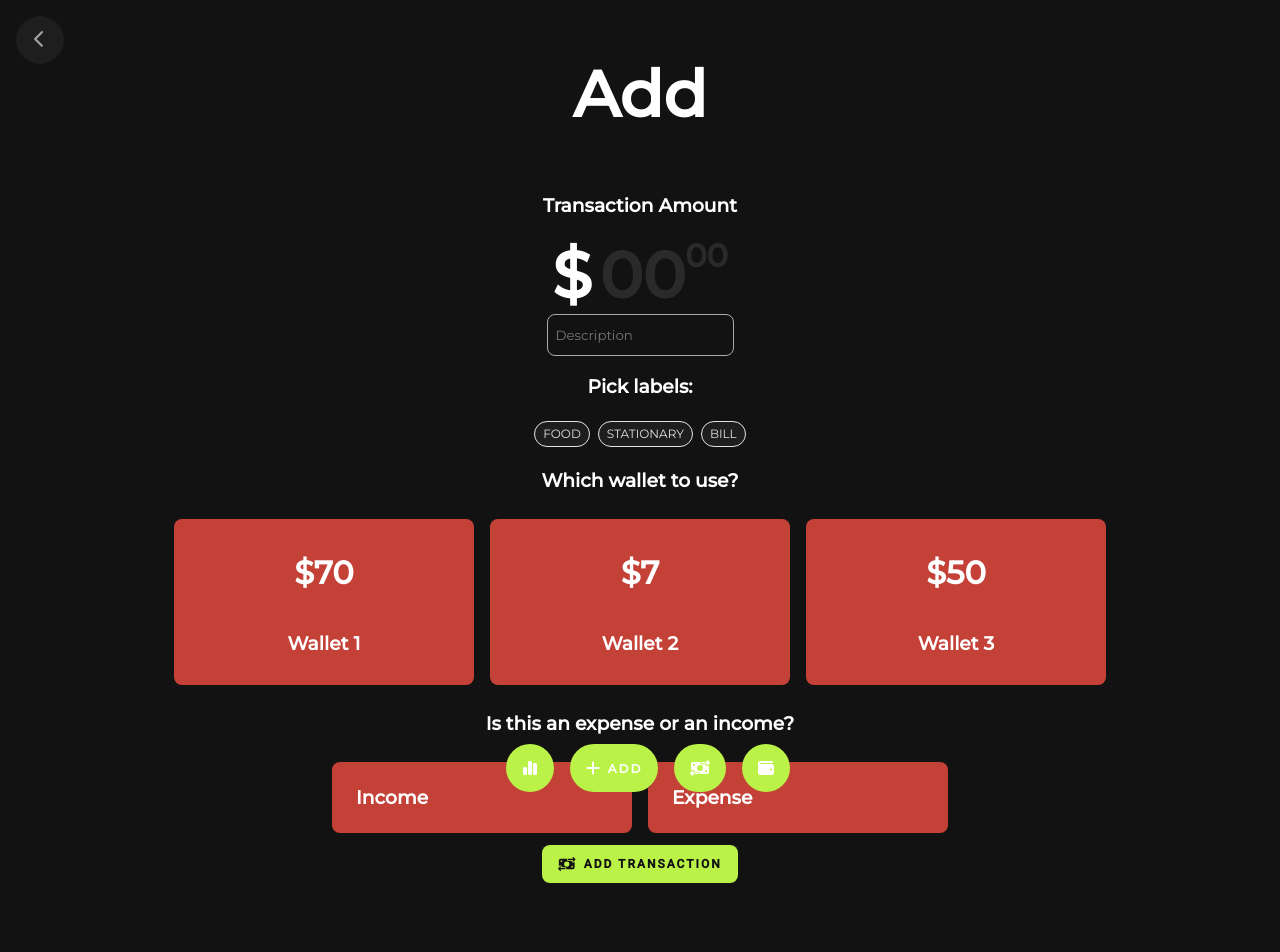
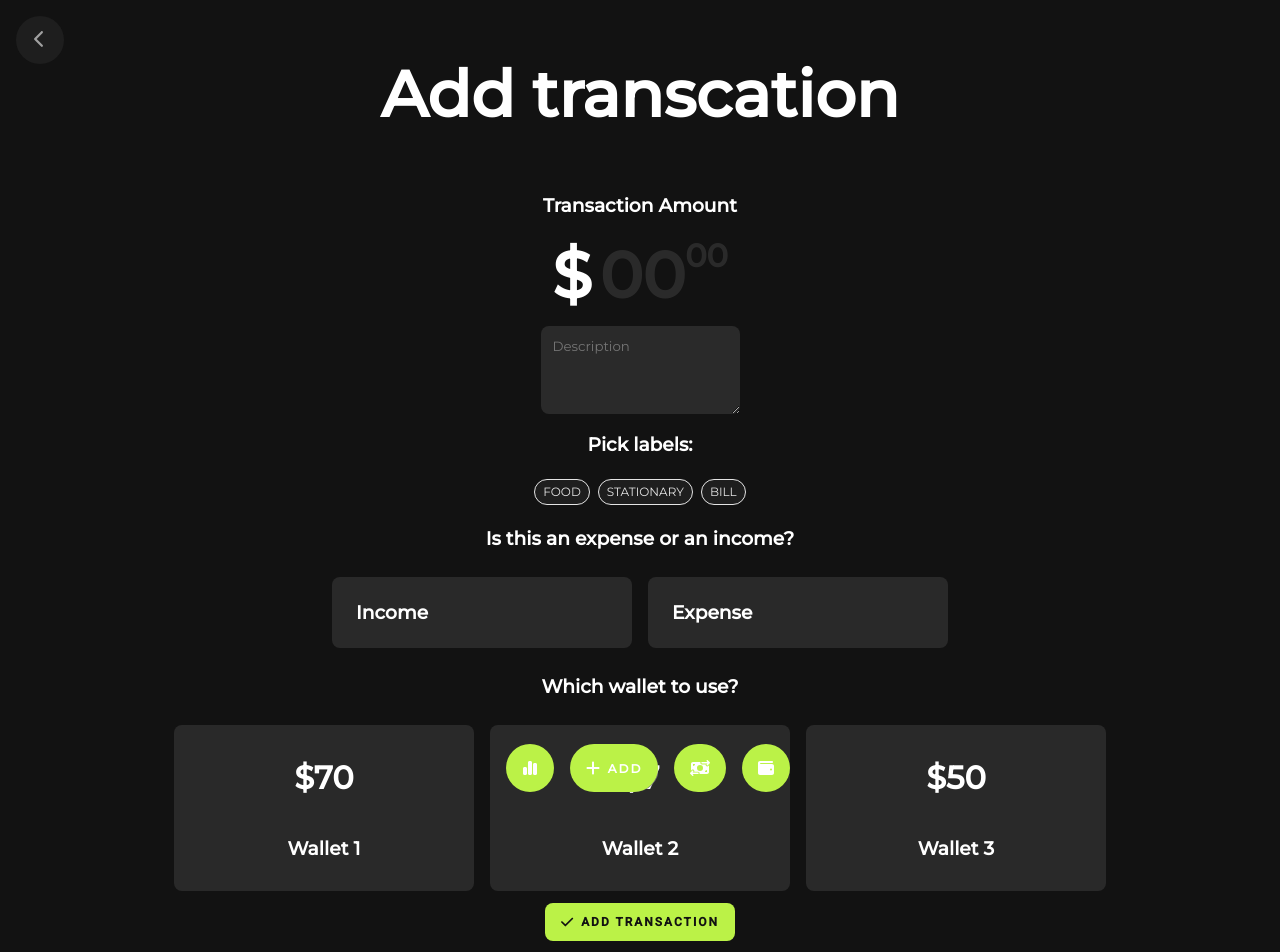
Before and after one commit to jalaj711/gastos-frontend, a Next.js app: page /add in a window 1280 px wide. Shown: the top 952 px of the page. Built offline with nearby package versions, Linux system fonts and the light colour scheme.

Commit message:
make add page functional
Signed-off-by: Jalaj Kumar <96870071+jalaj711@users.noreply.github.com>

```diff
--- a/pages/add.tsx
+++ b/pages/add.tsx
@@ -1,16 +1,18 @@
 import React from "react";
 import Head from "next/head";
-import { faMoneyBillTransfer } from "@fortawesome/free-solid-svg-icons";
+import { faCheck } from "@fortawesome/free-solid-svg-icons";
 import Button from "../components/Button";
 import Input from "../components/Input";
 import Label from "../components/Label";
 import WalletCard from "../components/WalletCard";
 import Card from "../components/Card";
+import colors from "../utils/colors";
 
-function TransactionInput() {
-  const dollars = React.useRef<HTMLDivElement>(null);
-  const cents = React.useRef<HTMLDivElement>(null);
-
+function TransactionInput(props: {
+  dollars: React.RefObject<HTMLDivElement>;
+  cents: React.RefObject<HTMLDivElement>;
+}) {
+  const { dollars, cents } = props;
   const handleDollarChange = () => {
     if (dollars.current) {
       const val = Number(dollars.current.innerText);
@@ -39,17 +41,17 @@ function TransactionInput() {
         <div className="currency">$</div>
         <div
           className="dollars"
-          contentEditable
           ref={dollars}
           onKeyUp={handleDollarChange}
+          contentEditable
         >
           00
         </div>
         <div
           className="cents"
-          contentEditable
           ref={cents}
           onKeyUp={handleCentChange}
+          contentEditable
         >
           00
         </div>
@@ -82,6 +84,34 @@ function TransactionInput() {
 }
 
 function Add() {
+  const [transactionType, setTransactionType] = React.useState(-1);
+  const [wallet, setWallet] = React.useState(1);
+  const [labels, setLabels] = React.useState<Array<string>>([]);
+  const dollars = React.useRef<HTMLDivElement>(null);
+  const cents = React.useRef<HTMLDivElement>(null);
+  const description = React.useRef<HTMLTextAreaElement>(null);
+
+  const toggleLabel = (label: string) => {
+    const index = labels.indexOf(label);
+    const lbl = labels.slice();
+    if (index > -1) {
+      lbl.splice(index, 1);
+    } else {
+      lbl.push(label);
+    }
+    setLabels(lbl);
+  };
+
+  const handleSubmit = () => {
+    console.log({
+      amount: Number(dollars.current?.innerText) + 0.01 * Number(cents.current?.innerText),
+      description: description.current?.value,
+      transactionType,
+      wallet,
+      labels
+    })
+  }
+
   return (
     <>
       <Head>
@@ -92,17 +122,57 @@ function Add() {
 
       <main>
         <div className="mainWrapper">
-          <h1>Add</h1>
+          <h1>Add transcation</h1>
         </div>
         <div className="section">
           <h3>Transaction Amount</h3>
-          <TransactionInput />
-          <Input type="text" placeholder="Description" />
+          <TransactionInput dollars={dollars} cents={cents} />
+          <textarea
+            placeholder="Description"
+            rows={4}
+            className="description"
+            ref={description}
+          />
           <h3>Pick labels:</h3>
           <div>
-            <Label>Food</Label>
-            <Label>Stationary</Label>
-            <Label>Bill</Label>
+            <Label
+              onClick={() => {
+                toggleLabel("food");
+                console.log("fd", labels);
+              }}
+              selected={labels.indexOf("food") > -1}
+            >
+              Food
+            </Label>
+            <Label
+              onClick={() => toggleLabel("stationary")}
+              selected={labels.indexOf("stationary") > -1}
+            >
+              Stationary
+            </Label>
+            <Label
+              onClick={() => toggleLabel("bill")}
+              selected={labels.indexOf("bill") > -1}
+            >
+              Bill
+            </Label>
+          </div>
+          <h3>Is this an expense or an income?</h3>
+          <div className="cardGrid">
+            <Card
+              small
+              onClick={() => setTransactionType(1)}
+              backgroundColor={transactionType === 1 ? colors.dark : undefined}
+            >
+              <h3>Income</h3>
+            </Card>
+            <Card
+              small
+              onClick={() => setTransactionType(-1)}
+              backgroundColor={transactionType === -1 ? colors.dark : undefined}
+            >
+              <h3>Expense</h3>
+            </Card>
           </div>
           <h3>Which wallet to use?</h3>
           <div className="cardGrid">
@@ -111,31 +181,27 @@ function Add() {
               title="Wallet 1"
               description="Some description for Wallet 1"
               value={70}
-              selected
+              selected={wallet === 1}
+              onClick={() => setWallet(1)}
             />
             <WalletCard
               small
               title="Wallet 2"
               description="Some description for Wallet 2"
               value={7}
+              selected={wallet === 2}
+              onClick={() => setWallet(2)}
             />
             <WalletCard
               small
               title="Wallet 3"
               description="Some description for Wallet 3"
               value={50}
+              selected={wallet === 3}
+              onClick={() => setWallet(3)}
             />
           </div>
-          <h3>Is this an expense or an income?</h3>
-          <div className="cardGrid">
-            <Card small backgroundColor="#6bc479c7">
-              <h3>Income</h3>
-            </Card>
-            <Card small backgroundColor="#f44336c7">
-              <h3>Expense</h3>
-            </Card>
-          </div>
-          <Button startIcon={faMoneyBillTransfer}>Add transaction</Button>
+          <Button startIcon={faCheck} onClick={handleSubmit}>Add transaction</Button>
         </div>
       </main>
       <div style={{ width: "100vw", height: "72px" }} />
@@ -180,6 +246,18 @@ function Add() {
             align-items: center;
             justify-content: center;
           }
+          .description {
+            background: rgba(255, 255, 255, 0.1);
+            border: none;
+            border-radius: 8px;
+            color: white;
+            padding: 12px;
+            margin-top:12px;
+          }
+
+          .description:focus {
+            outline: none;
+          }
 
           @media (max-width: 500px) {
             .mainWrapper {
```
